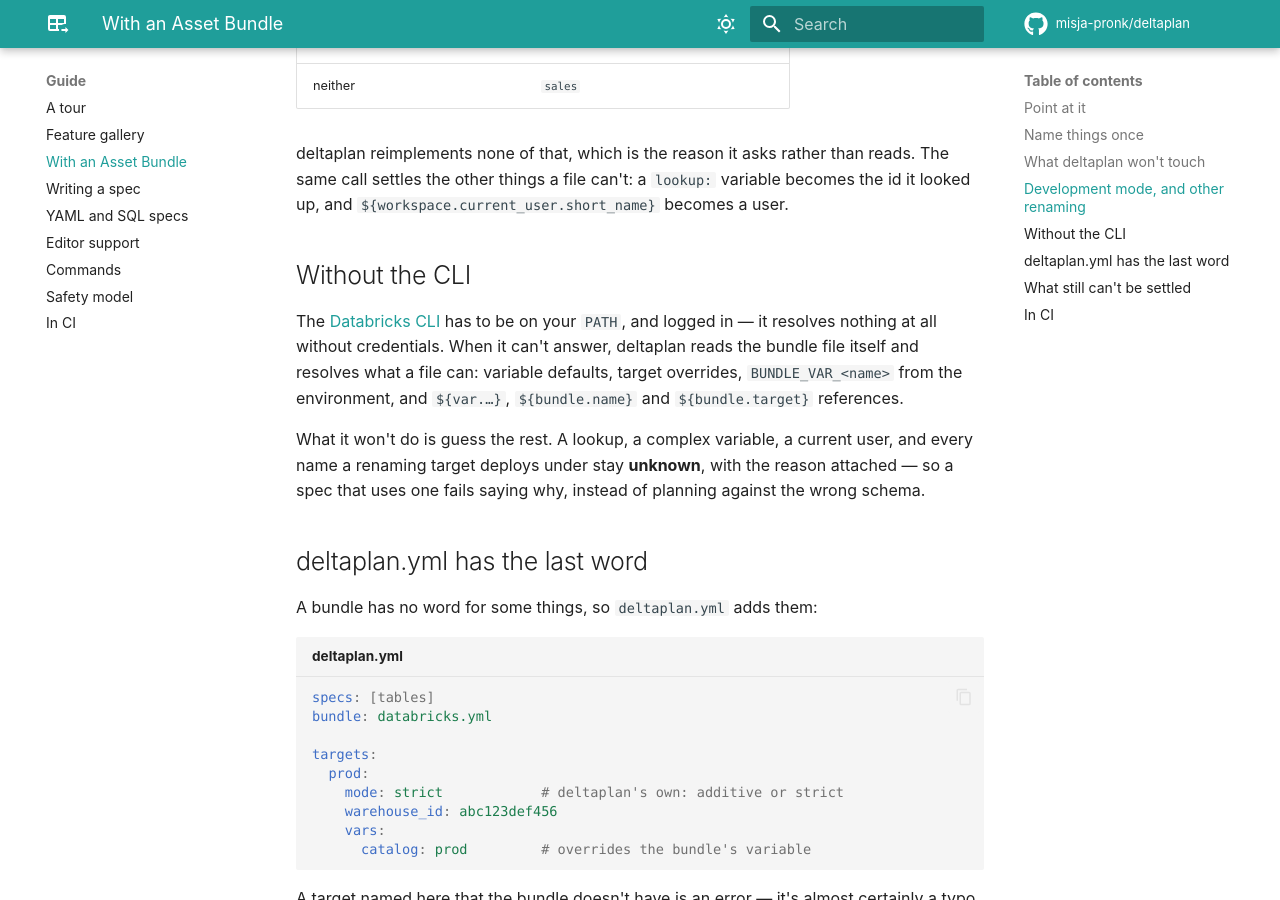
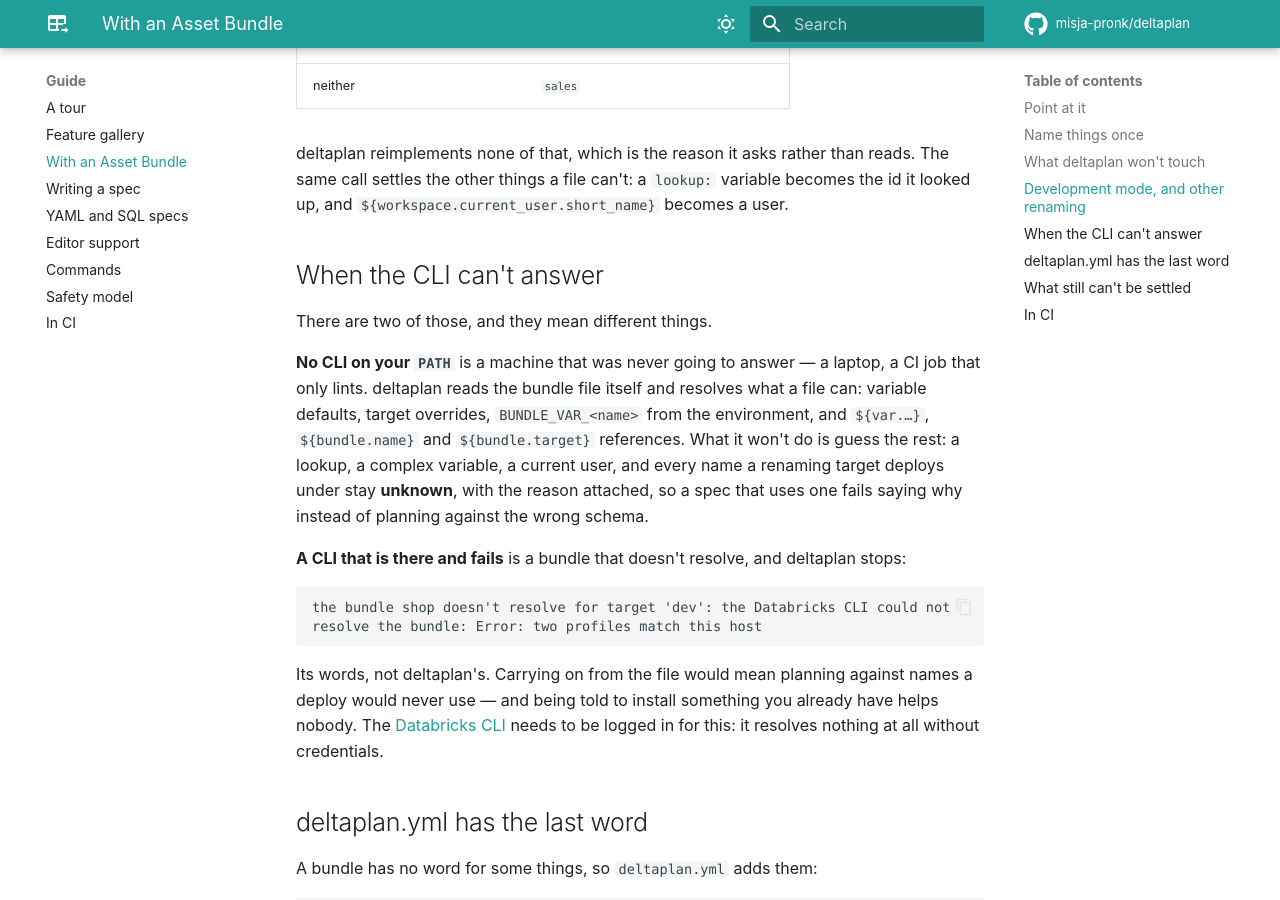
Before and after one commit to misja-pronk/deltaplan, an MkDocs documentation site: the page built from docs/bundles.md, in a window 1280 px wide and 900 px high, scrolled down 2982 px. Built offline with MkDocs 1.6.1 and Material for MkDocs 9.7.7, drawn with Linux system fonts in a browser that asks for light colours; comment, search, counter and statistics services are not loaded.

````diff
--- a/docs/bundles.md
+++ b/docs/bundles.md
@@ -85,17 +85,29 @@ deltaplan reimplements none of that, which is the reason it asks rather than rea
 same call settles the other things a file can't: a `lookup:` variable becomes the id it
 looked up, and `${workspace.current_user.short_name}` becomes a user.
 
-## Without the CLI
+## When the CLI can't answer
 
-The [Databricks CLI](https://docs.databricks.com/aws/en/dev-tools/cli/) has to be on
-your `PATH`, and logged in — it resolves nothing at all without credentials. When it
-can't answer, deltaplan reads the bundle file itself and resolves what a file can:
+There are two of those, and they mean different things.
+
+**No CLI on your `PATH`** is a machine that was never going to answer — a laptop, a CI
+job that only lints. deltaplan reads the bundle file itself and resolves what a file can:
 variable defaults, target overrides, `BUNDLE_VAR_<name>` from the environment, and
-`${var.…}`, `${bundle.name}` and `${bundle.target}` references.
+`${var.…}`, `${bundle.name}` and `${bundle.target}` references. What it won't do is guess
+the rest: a lookup, a complex variable, a current user, and every name a renaming target
+deploys under stay **unknown**, with the reason attached, so a spec that uses one fails
+saying why instead of planning against the wrong schema.
 
-What it won't do is guess the rest. A lookup, a complex variable, a current user, and
-every name a renaming target deploys under stay **unknown**, with the reason attached —
-so a spec that uses one fails saying why, instead of planning against the wrong schema.
+**A CLI that is there and fails** is a bundle that doesn't resolve, and deltaplan stops:
+
+```
+the bundle shop doesn't resolve for target 'dev': the Databricks CLI could not
+resolve the bundle: Error: two profiles match this host
+```
+
+Its words, not deltaplan's. Carrying on from the file would mean planning against names
+a deploy would never use — and being told to install something you already have helps
+nobody. The [Databricks CLI](https://docs.databricks.com/aws/en/dev-tools/cli/) needs to
+be logged in for this: it resolves nothing at all without credentials.
 
 ## deltaplan.yml has the last word
 
````
Also changed, not shown: 4 other files.
